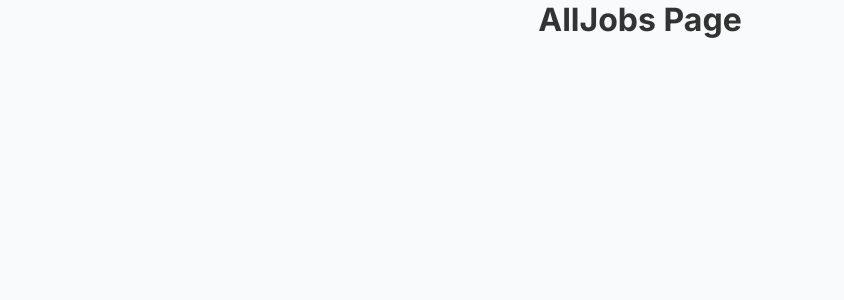
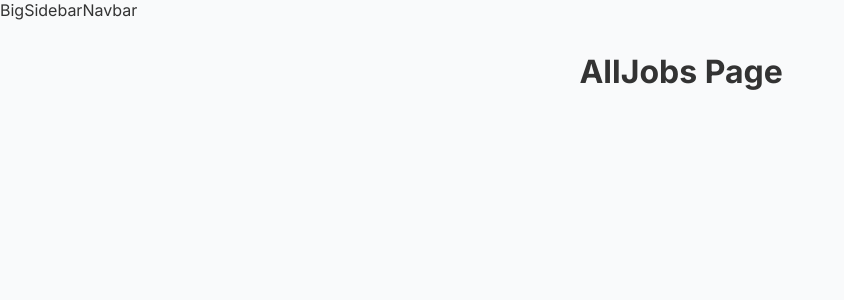
Before and after one commit to dev-timm/JobApp, a React (Vite) app in the folder client/: page /dashboard in a window 1280 px wide. Shown: the top 300 px of the page, without its empty margins (0-844 px from the left). Built offline with nearby package versions, Linux system fonts and the light colour scheme.

Commit message:
add placeholders for navbar, small sidebar and big sidebar to dashboard

```diff
--- /dev/null
+++ b/client/src/components/BigSidebar.jsx
@@ -0,0 +1,6 @@
+import styles from '../styles/BigSidebar.module.css';
+
+const BigSidebar = () => {
+  return <div className={styles.bigSidebar}>BigSidebar</div>;
+};
+export default BigSidebar;
--- /dev/null
+++ b/client/src/components/Navbar.jsx
@@ -0,0 +1,4 @@
+const Navbar = () => {
+  return <div>Navbar</div>;
+};
+export default Navbar;
--- /dev/null
+++ b/client/src/components/SmallSidebar.jsx
@@ -0,0 +1,6 @@
+import styles from '../styles/SmallSidebar.module.css';
+
+const SmallSidebar = () => {
+  return <div className={styles.smallSidebar}>SmallSidebar</div>;
+};
+export default SmallSidebar;
--- a/client/src/components/index.js
+++ b/client/src/components/index.js
@@ -1,2 +1,5 @@
 export { default as Logo } from './Logo';
 export { default as FormRow } from './FormRow';
+export { default as BigSidebar } from './BigSidebar';
+export { default as SmallSidebar } from './SmallSidebar';
+export { default as Navbar } from './Navbar';
--- a/client/src/pages/DashboardLayout.jsx
+++ b/client/src/pages/DashboardLayout.jsx
@@ -1,10 +1,20 @@
 import { Outlet } from 'react-router-dom';
+import { BigSidebar, Navbar, SmallSidebar } from '../components';
+
+import styles from '../styles/Dashboard.module.css';
 
 const DashboardLayout = () => {
   return (
-    <div>
-      <Outlet />
-    </div>
+    <main className={styles.dashboard}>
+      <SmallSidebar />
+      <BigSidebar />
+      <div>
+        <Navbar />
+        <div className={styles.dashboardPage}>
+          <Outlet />
+        </div>
+      </div>
+    </main>
   );
 };
 export default DashboardLayout;
--- /dev/null
+++ b/client/src/styles/BigSidebar.module.css
@@ -0,0 +1,8 @@
+.bigSidebar {
+  display: none;
+}
+@media (min-width: 992px) {
+  .bigSidebar {
+    display: block;
+  }
+}
--- /dev/null
+++ b/client/src/styles/Dashboard.module.css
@@ -0,0 +1,18 @@
+.dashboard {
+  display: grid;
+  grid-template-columns: 1fr;
+}
+.dashboardPage {
+  width: 90vw;
+  margin: 0 auto;
+  padding: 2rem 0;
+}
+
+@media (min-width: 992px) {
+  .dashboard {
+    grid-template-columns: auto 1fr;
+  }
+  .dashboardPage {
+    width: 90%;
+  }
+}
--- /dev/null
+++ b/client/src/styles/SmallSidebar.module.css
@@ -0,0 +1,9 @@
+.smallSidebar {
+  display: flex;
+}
+
+@media (min-width: 992px) {
+  .smallSidebar {
+    display: none;
+  }
+}
```
